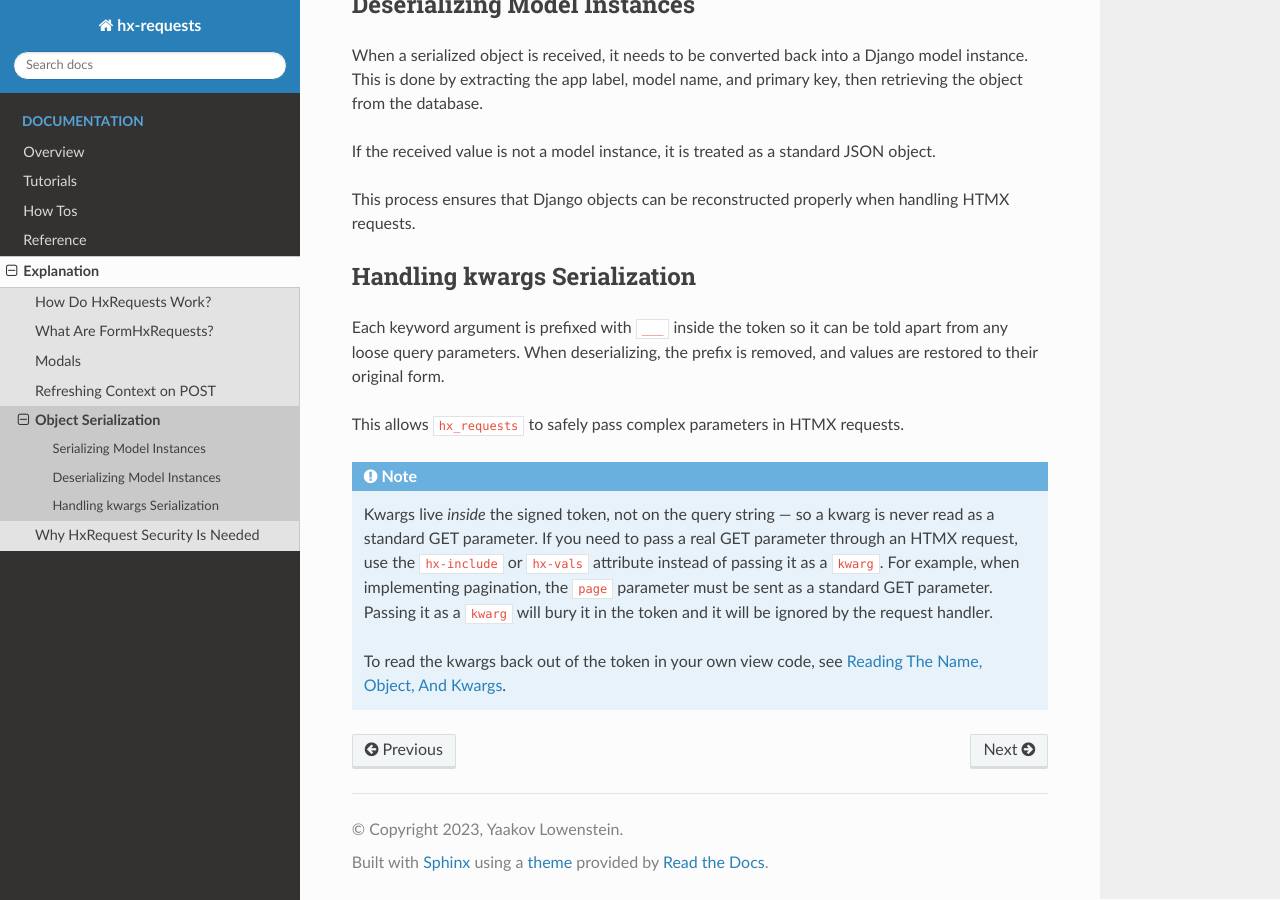
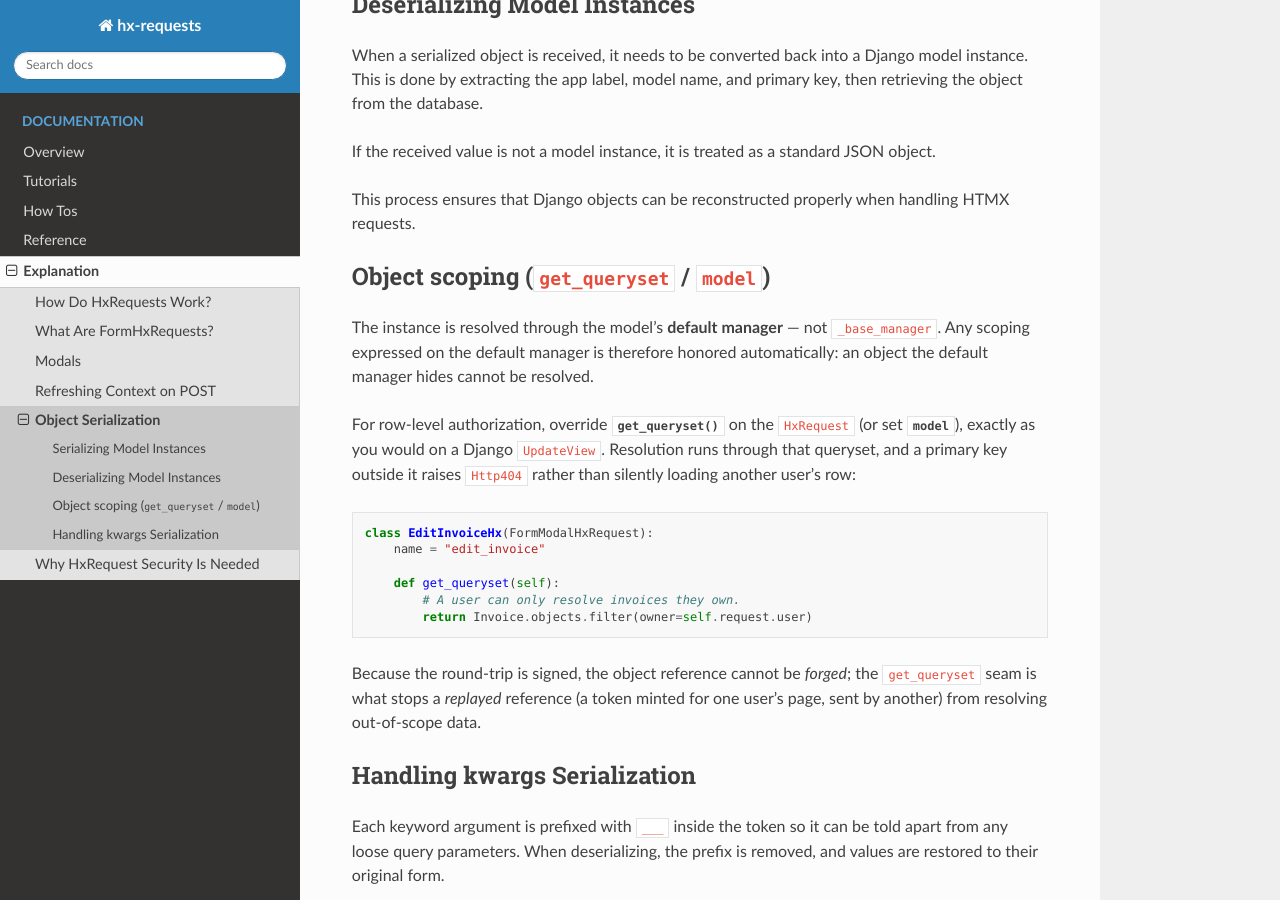
Before and after one commit to yaakovLowenstein/hx-requests, a Sphinx documentation site: the page built from docs/explanation/object_serialization.rst, in a window 1280 px wide and 900 px high, scrolled down 707 px. Built offline with Sphinx 7.4.7 and the Read the Docs theme 3.1.0, drawn with Linux system fonts in a browser that asks for light colours; pages that are not in the unit, such as notebooks, are missing from menus.

Commit message:
feat!: resolve round-trip objects through a scoped get_queryset seam
Item #2 of the audit plan. Object resolution now runs through an overridable
get_queryset()/model contract on BaseHxRequest, mirroring Django's
SingleObjectMixin, and defaults to the model's _default_manager instead of
_base_manager.

Two changes, both load-bearing for security:

- Default manager, not base manager. deserialize() (and the new
  resolve_model_ref helper) resolve through _default_manager, so soft-delete /
  tenant scoping expressed on the default manager is honored automatically.
  _base_manager was the widest possible lookup and silently bypassed it.

- get_queryset() scoping seam. BaseHxRequest.get_queryset() (or setting
  `model`) is the idiomatic slot for row-level authorization. get_hx_object
  resolves the signed object reference through it; a pk outside the queryset
  raises Http404 instead of loading another user's row or 500-ing. Signing (#1)
  stops forging; this stops a replayed reference resolving out-of-scope data.

Model-ref parsing is split into parse_model_ref (length-based slice, not
str.replace) and resolve_model_ref(app, model, pk, queryset=None).

Breaking: handlers that relied on _base_manager resolving default-manager-hidden
rows must now set `model` with an explicit base_manager_name or override
get_queryset.

Co-Authored-By: Claude Opus 4.8 (1M context) <noreply@anthropic.com>

```diff
--- a/docs/explanation/object_serialization.rst
+++ b/docs/explanation/object_serialization.rst
@@ -38,6 +38,32 @@ If the received value is not a model instance, it is treated as a standard JSON
 
 This process ensures that Django objects can be reconstructed properly when handling HTMX requests.
 
+Object scoping (``get_queryset`` / ``model``)
+~~~~~~~~~~~~~~~~~~~~~~~~~~~~~~~~~~~~~~~~~~~~~~~
+
+The instance is resolved through the model's **default manager** — not
+``_base_manager``. Any scoping expressed on the default manager is therefore
+honored automatically: an object the default manager hides cannot be resolved.
+
+For row-level authorization, override :meth:`get_queryset` on the
+:code:`HxRequest` (or set :attr:`model`), exactly as you would on a Django
+:code:`UpdateView`. Resolution runs through that queryset, and a primary key
+outside it raises :code:`Http404` rather than silently loading another user's
+row:
+
+.. code-block:: python
+
+    class EditInvoiceHx(FormModalHxRequest):
+        name = "edit_invoice"
+
+        def get_queryset(self):
+            # A user can only resolve invoices they own.
+            return Invoice.objects.filter(owner=self.request.user)
+
+Because the round-trip is signed, the object reference cannot be *forged*; the
+:code:`get_queryset` seam is what stops a *replayed* reference (a token minted
+for one user's page, sent by another) from resolving out-of-scope data.
+
 Handling kwargs Serialization
 ~~~~~~~~~~~~~~~~~~~~~~~~~~~~~~~~~~~~~
 
--- a/docs/how_tos/index.rst
+++ b/docs/how_tos/index.rst
@@ -7,6 +7,7 @@ How Tos
    register_hx_requests
    detect_hx_request
    secure_hx_requests
+   scope_hx_objects
    use_modals
    oob_swap
    use_messages
```
Also changed, not shown: docs/how_tos/scope_hx_objects.rst (added, +80 -0 lines), 6 other files.
